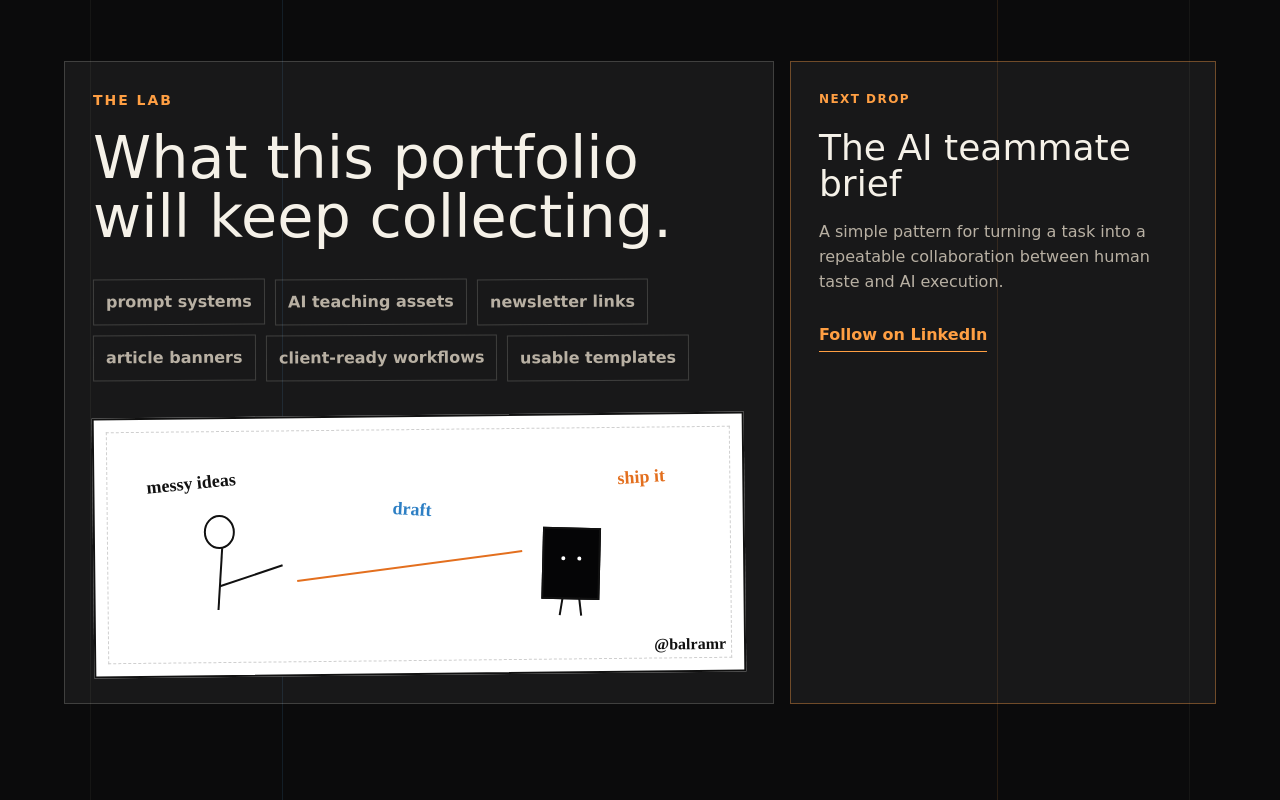
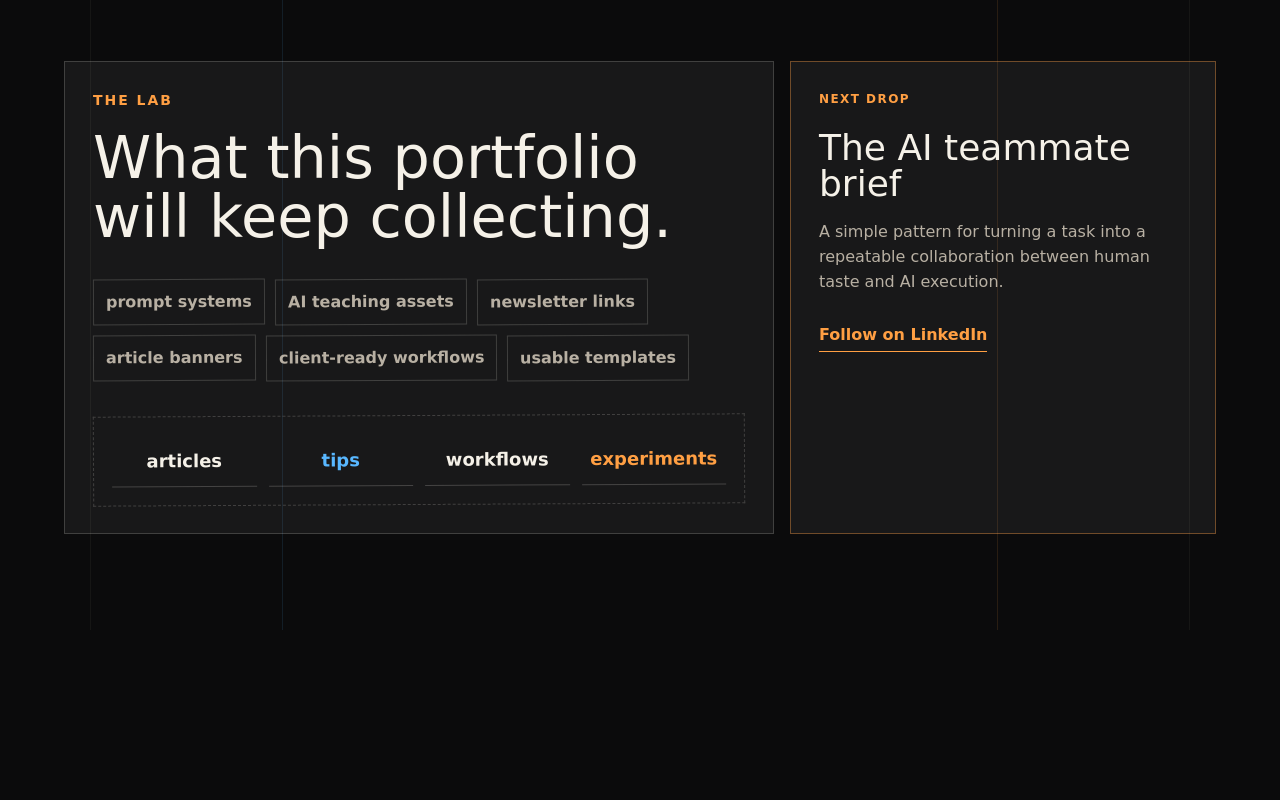
Before and after one commit to balram66-aiforall/ai-for-all-site, a Next.js app: page / in a window 1280 px wide. Shown: the part 2349-3149 px from the top of the page. After the commit the page ends 2979 px from the top, so only its background shows below. Built offline with nearby package versions, Linux system fonts and the light colour scheme.

Commit message:
Remove old lab illustration panel

```diff
--- a/app/globals.css
+++ b/app/globals.css
@@ -490,157 +490,31 @@ h2 {
   padding-bottom: 4px;
 }
 
-.whiteboard-card {
-  background: #ffffff;
-  border: 2px solid #111111;
-  color: #111111;
-  height: 260px;
+.collection-map {
+  border: 1px dashed rgba(245, 241, 232, 0.18);
+  display: grid;
+  gap: 12px;
+  grid-template-columns: repeat(4, minmax(0, 1fr));
   margin-top: 34px;
-  overflow: hidden;
-  position: relative;
-  transform: rotate(-0.6deg);
+  padding: 18px;
+  transform: rotate(-0.3deg);
 }
 
-.whiteboard-card::before {
-  border: 1px dashed rgba(17, 17, 17, 0.2);
-  content: "";
-  inset: 12px;
-  pointer-events: none;
-  position: absolute;
+.collection-map span {
+  border-bottom: 1px solid rgba(245, 241, 232, 0.2);
+  color: var(--foreground);
+  font-size: 18px;
+  font-weight: 850;
+  padding: 12px 4px;
+  text-align: center;
 }
 
-.whiteboard-label,
-.signature {
-  font-family: "Bradley Hand", "Segoe Print", "Marker Felt", cursive;
-  position: absolute;
+.collection-map span:nth-child(2) {
+  color: var(--blue);
 }
 
-.whiteboard-label {
-  font-size: 18px;
-  font-weight: 800;
-}
-
-.label-ideas {
-  color: #111111;
-  left: 8%;
-  top: 20%;
-  transform: rotate(-5deg);
-}
-
-.label-draft {
-  color: #2d7fc4;
-  left: 46%;
-  top: 31%;
-  transform: rotate(4deg);
-}
-
-.label-ship {
-  color: #e36f1e;
-  right: 12%;
-  top: 19%;
-  transform: rotate(-3deg);
-}
-
-.white-guide {
-  height: 118px;
-  left: 13%;
-  position: absolute;
-  top: 96px;
-  width: 80px;
-}
-
-.guide-head {
-  border: 2px solid #111111;
-  border-radius: 50%;
-  display: block;
-  height: 34px;
-  margin: 0 auto;
-  width: 31px;
-}
-
-.guide-body {
-  border-left: 2px solid #111111;
-  display: block;
-  height: 62px;
-  left: 40px;
-  position: absolute;
-  top: 33px;
-  transform: rotate(4deg);
-}
-
-.guide-arm {
-  background: #111111;
-  display: block;
-  height: 2px;
-  left: 39px;
-  position: absolute;
-  top: 60px;
-  transform: rotate(-18deg);
-  width: 66px;
-}
-
-.white-aifa {
-  background: #050506;
-  border: 2px solid #111111;
-  height: 72px;
-  position: absolute;
-  right: 22%;
-  top: 112px;
-  transform: rotate(2deg);
-  width: 58px;
-}
-
-.white-eye {
-  background: #ffffff;
-  border-radius: 50%;
-  height: 4px;
-  position: absolute;
-  top: 27px;
-  width: 4px;
-}
-
-.white-eye.left {
-  left: 17px;
-}
-
-.white-eye.right {
-  right: 17px;
-}
-
-.white-leg {
-  background: #111111;
-  bottom: -18px;
-  height: 18px;
-  position: absolute;
-  width: 2px;
-}
-
-.white-leg.left {
-  left: 17px;
-  transform: rotate(8deg);
-}
-
-.white-leg.right {
-  right: 16px;
-  transform: rotate(-8deg);
-}
-
-.white-path {
-  border-top: 2px solid #e36f1e;
-  display: block;
-  height: 1px;
-  left: 31%;
-  position: absolute;
-  top: 148px;
-  transform: rotate(-7deg);
-  width: 35%;
-}
-
-.signature {
-  bottom: 14px;
-  font-size: 16px;
-  font-weight: 800;
-  right: 18px;
+.collection-map span:nth-child(4) {
+  color: var(--orange);
 }
 
 @media (max-width: 920px) {
@@ -711,15 +585,7 @@ h2 {
     font-size: 18px;
   }
 
-  .whiteboard-card {
-    height: 300px;
-  }
-
-  .label-draft {
-    left: 38%;
-  }
-
-  .white-aifa {
-    right: 13%;
+  .collection-map {
+    grid-template-columns: 1fr 1fr;
   }
 }
--- a/app/page.tsx
+++ b/app/page.tsx
@@ -155,23 +155,11 @@ export default function Home() {
             <span>client-ready workflows</span>
             <span>usable templates</span>
           </div>
-          <div className="whiteboard-card" aria-label="AIFA whiteboard illustration">
-            <span className="whiteboard-label label-ideas">messy ideas</span>
-            <span className="whiteboard-label label-draft">draft</span>
-            <span className="whiteboard-label label-ship">ship it</span>
-            <div className="white-guide">
-              <span className="guide-head" />
-              <span className="guide-body" />
-              <span className="guide-arm" />
-            </div>
-            <div className="white-aifa">
-              <span className="white-eye left" />
-              <span className="white-eye right" />
-              <span className="white-leg left" />
-              <span className="white-leg right" />
-            </div>
-            <span className="white-path" />
-            <span className="signature">@balramr</span>
+          <div className="collection-map" aria-label="Portfolio collection map">
+            <span>articles</span>
+            <span>tips</span>
+            <span>workflows</span>
+            <span>experiments</span>
           </div>
         </div>
         <div className="note-panel">
```
